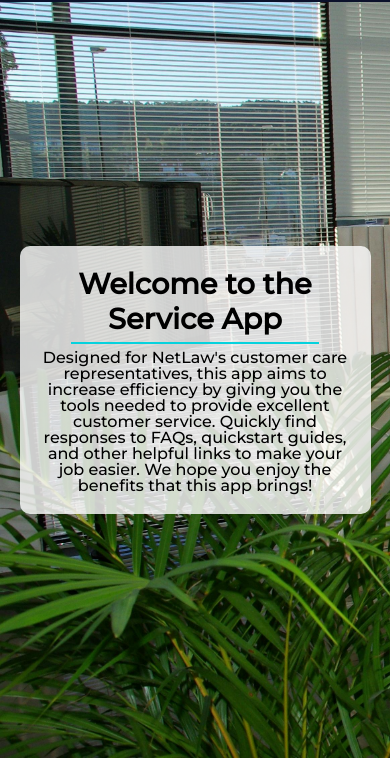
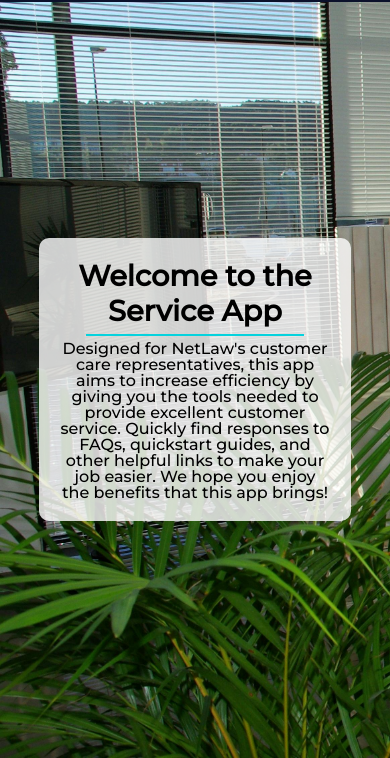
Before and after one commit to cstirneman/customer-service-app, a plain HTML site: page index.html in a window 390 px wide. Shown: the part 86-844 px from the top of the page. Drawn offline with Linux system fonts and the light colour scheme.

Commit message:
modified:   src/style.css

```diff
--- a/src/style.css
+++ b/src/style.css
@@ -46,7 +46,30 @@
 
 /* Tablet (1024px) */
 @media (max-width: 1024px) {
+    body {
+        background-image: url(../public/images/background.jpg);
+        background-size: cover;
+        font-family: 'Montserrat', sans-serif;
+    }
 
+    .welcome-container {
+        width: 70%;       /* Optional width of the container */
+        padding: 20px;
+        margin: 10%;
+        background-color: rgb(255, 255, 255, 0.8); /* Background color for the container */
+        text-align: center;  /* Centers text inside the container */
+        border-radius: 10px;
+    }
+
+    .welcome-container h1{
+        font-size: 1.8rem;
+    }
+
+    .welcome-container p{
+        line-height: 1;
+        font-size: 1rem;
+        text-align: center;
+    }
 }
 
 /* Mobile (768px and below) */
```
